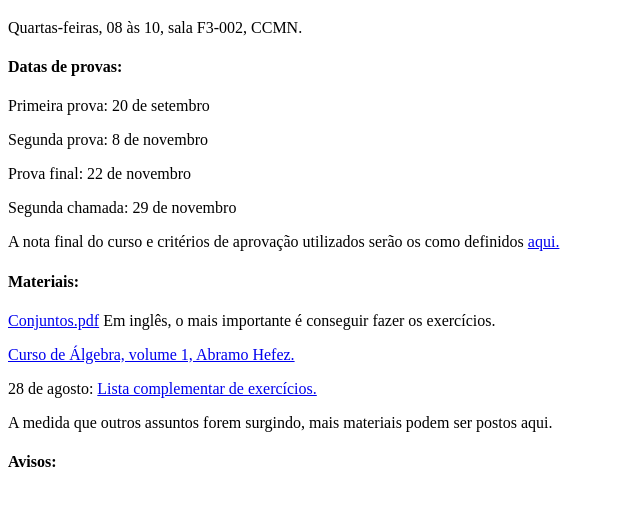
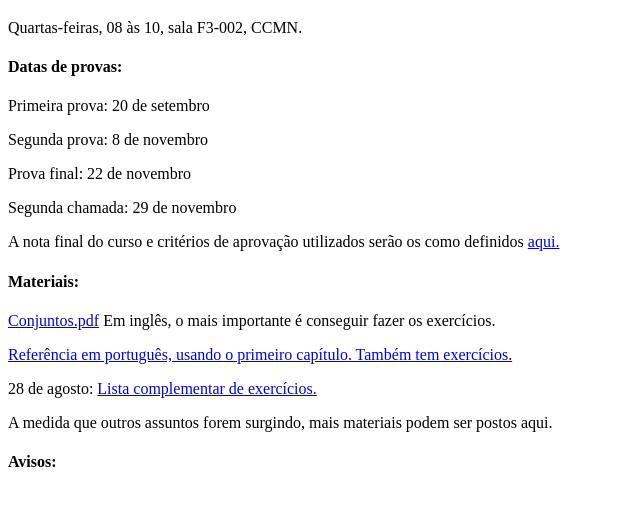
Before and after one commit to rogerio-lourenco/pagina, a plain HTML site: page 2017-2/MAW117/index.html in a window 1280 px wide. Shown: the part 87-592 px from the top of the page, without its empty margins (0-640 px from the left). Drawn offline with Linux system fonts and the light colour scheme.

Commit message:
Mudei o nome do arquivo.

```diff
--- a/2017-2/MAW117/index.html
+++ b/2017-2/MAW117/index.html
@@ -17,7 +17,7 @@
 
 	<h4>Materiais:</h4>
 	  <p><a href="conjuntos.pdf">Conjuntos.pdf</a> Em inglês, o mais importante é conseguir fazer os exercícios.</p>
-	  <p><a href="Curso de Álgebra-Vol 1-Abramo-Hefez.pdf">Curso de Álgebra, volume 1, Abramo Hefez.</a></p>
+	  <p><a href="CAVol1-AH.pdf">Referência em português, usando o primeiro capítulo. Também tem exercícios.</a></p>
   	  <p>28 de agosto: <a href="listas/lista1/lista1.pdf">Lista complementar de exercícios.</a></p>
 	  <p>A medida que outros assuntos forem surgindo, mais materiais podem ser postos aqui.</p>
 
```
Also changed, not shown: 1 other file.
